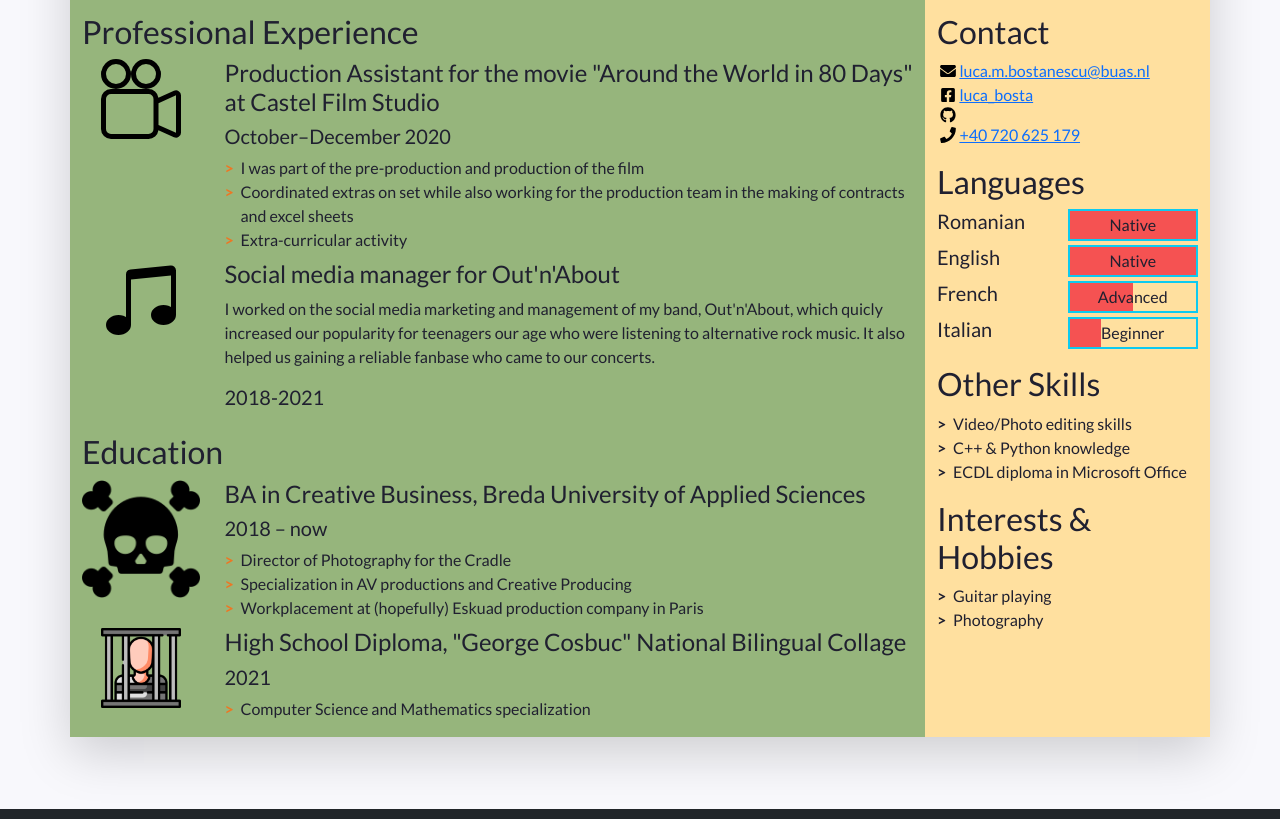
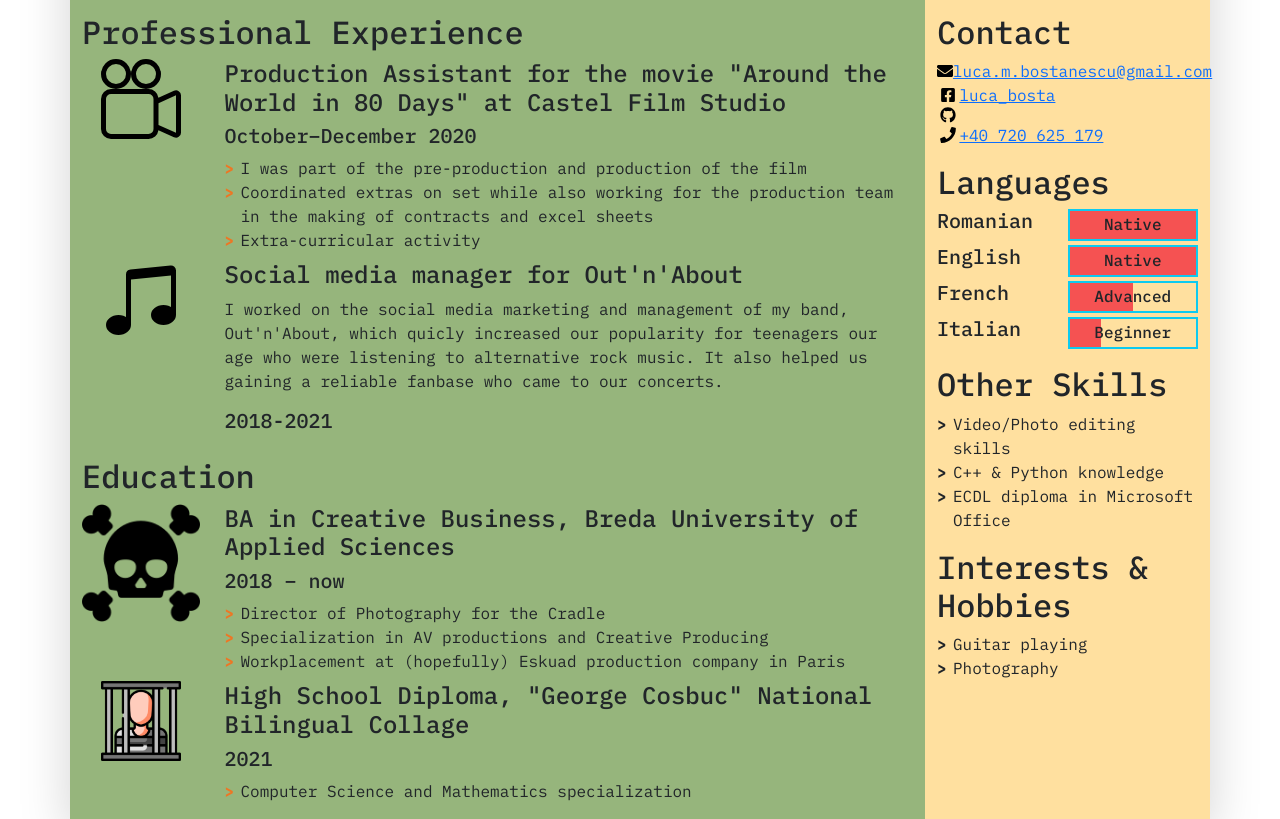
Before and after one commit to LucaMihaiBostanescu/prj4-individual-assignment, a plain HTML site: page index.html in a window 1280 px wide. Shown: the part 184-1003 px from the top of the page. Drawn offline with nearby package versions, Linux system fonts and the light colour scheme.

Commit message:
fonts and details

```diff
--- a/css/styles.css
+++ b/css/styles.css
@@ -1,19 +1,18 @@
 /* Use this file to use your own styles*/
-
-/* Import declaration to use Google Fonts - check https://fonts.google.com/ for details */
-@import url('https://fonts.googleapis.com/css2?family=Lato:ital,wght@0,400;0,700;1,400;1,700&display=swap');
-
+@charset "UTF-8";
+@import url('https://fonts.googleapis.com/css2?family=IBM+Plex+Mono:ital,wght@0,100;0,200;0,300;0,400;0,500;0,600;0,700;1,100;1,200;1,300;1,400;1,500;1,600&display=swap');
 /* Styles for the body */
 
 body {
-	font-family: Lato, "Open Sans", Roboto, "Segoe UI", "Helvetica Neue", Helvetica, Arial, sans-serif;
-	color: #202030;
-	background-color: #f8f8fc;
+
+	font-family: 'IBM Plex Mono', monospace;
 }
+
 
 /* Styles for custom classes in the document. (There are more, try to find them out!) */
 
 .resume-header {
+
     background-color: #c5a4ed;
 }
 
--- a/index.html
+++ b/index.html
@@ -180,7 +180,7 @@
               <li class="contact-item">
                 <a class="d-flex align-items-center" href="mailto:email@buas.nl" target="_blank">
                   <img class="contact-icon" src="images/icons/envelope.svg" alt="Email">
-                  luca.m.bostanescu@buas.nl
+                  luca.m.bostanescu@gmail.com
                 </a>
               </li>
               <li class="contact-item">
```
